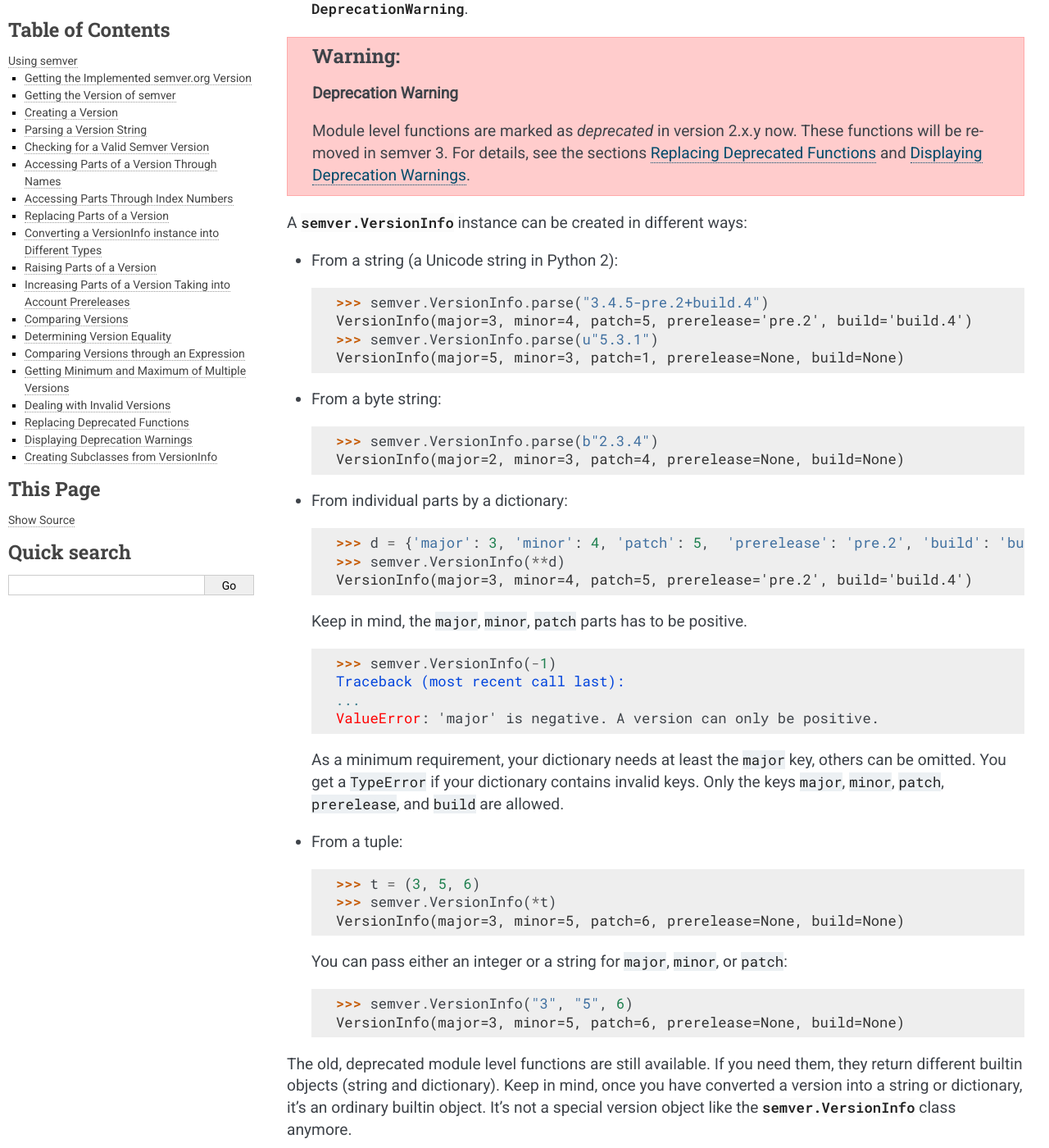
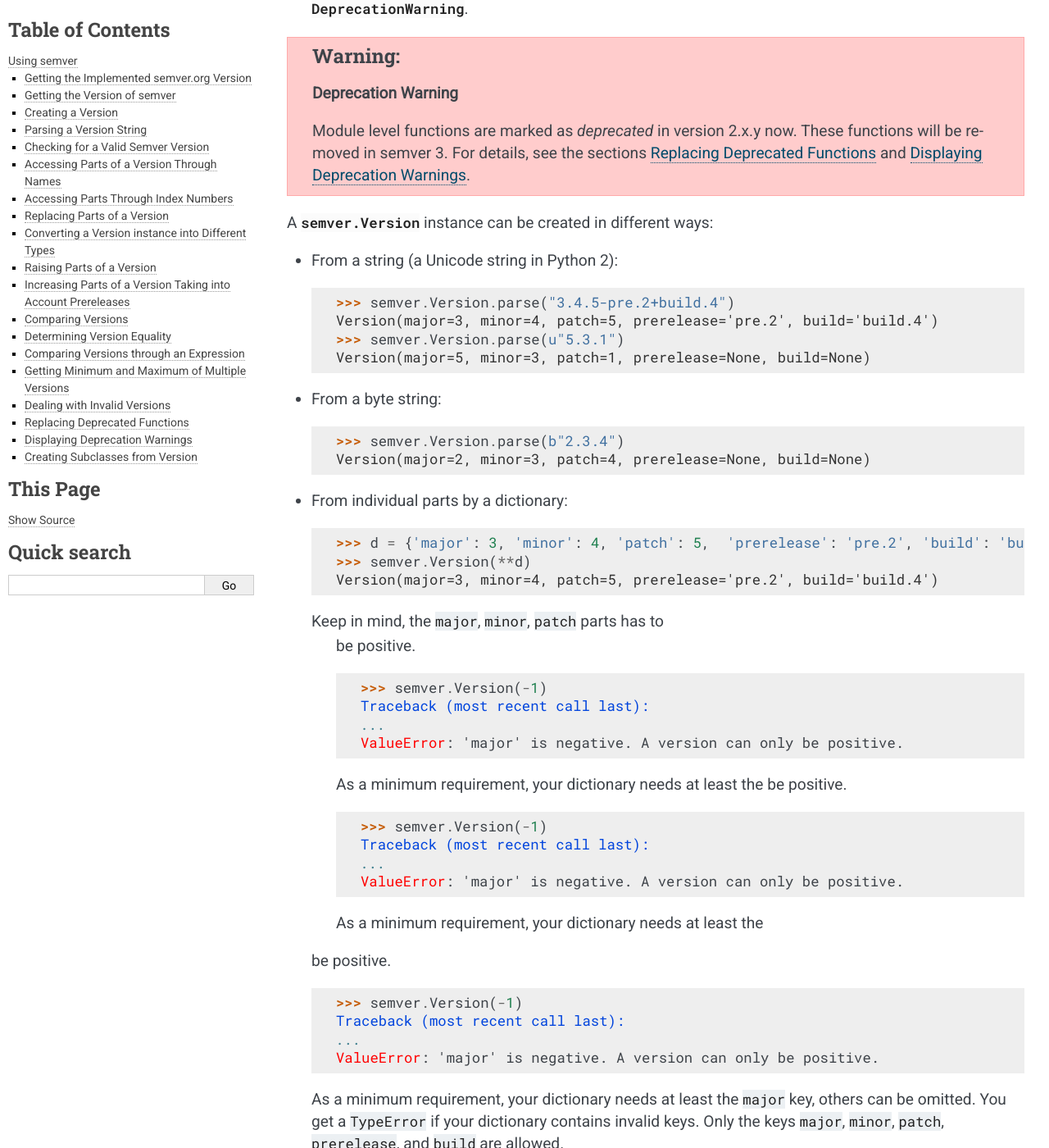
Before and after one commit to python-semver/python-semver, a Sphinx documentation site: the page built from docs/usage.rst, in a window 1280 px wide and 1400 px high, scrolled down 914 px. Shown: the whole window at 82% size. Built offline with Sphinx 7.4.7, drawn with Linux system fonts in a browser that asks for light colours; some of the changed text lies outside the part shown.

Commit message:
Rename VersionInfo to Version to close #305
Add documentation for Version rename

```diff
--- /dev/null
+++ b/changelog.d/305.doc.rst
@@ -0,0 +1 @@
+Add note about :class:`Version` rename.
--- /dev/null
+++ b/changelog.d/305.feature.rst
@@ -0,0 +1 @@
+Rename :class:`VersionInfo` to :class:`Version` but keep an alias for compatibility
--- a/docs/coerce.py
+++ b/docs/coerce.py
@@ -17,7 +17,7 @@ BASEVERSION = re.compile(
 
 def coerce(version):
     """
-    Convert an incomplete version string into a semver-compatible VersionInfo
+    Convert an incomplete version string into a semver-compatible Version
     object
 
     * Tries to detect a "basic" version string (``major.minor.patch``).
@@ -25,10 +25,10 @@ def coerce(version):
         set to zero to obtain a valid semver version.
 
     :param str version: the version string to convert
-    :return: a tuple with a :class:`VersionInfo` instance (or ``None``
+    :return: a tuple with a :class:`Version` instance (or ``None``
         if it's not a version) and the rest of the string which doesn't
         belong to a basic version.
-    :rtype: tuple(:class:`VersionInfo` | None, str)
+    :rtype: tuple(:class:`Version` | None, str)
     """
     match = BASEVERSION.search(version)
     if not match:
@@ -37,6 +37,6 @@ def coerce(version):
     ver = {
         key: 0 if value is None else value for key, value in match.groupdict().items()
     }
-    ver = semver.VersionInfo(**ver)
+    ver = semver.Version(**ver)
     rest = match.string[match.end() :]  # noqa:E203
     return ver, rest
--- a/docs/semverwithvprefix.py
+++ b/docs/semverwithvprefix.py
@@ -1,15 +1,15 @@
-from semver import VersionInfo
+from semver import Version
 
 
-class SemVerWithVPrefix(VersionInfo):
+class SemVerWithVPrefix(Version):
     """
-    A subclass of VersionInfo which allows a "v" prefix
+    A subclass of Version which allows a "v" prefix
     """
 
     @classmethod
     def parse(cls, version):
         """
-        Parse version string to a VersionInfo instance.
+        Parse version string to a Version instance.
 
         :param version: version string with "v" or "V" prefix
         :type version: str
--- a/docs/usage.rst
+++ b/docs/usage.rst
@@ -1,7 +1,7 @@
 Using semver
 ============
 
-The ``semver`` module can store a version in the :class:`semver.VersionInfo` class.
+The ``semver`` module can store a version in the :class:`semver.Version` class.
 For historical reasons, a version can be also stored as a string or dictionary.
 
 Each type can be converted into the other, if the minimum requirements
@@ -35,7 +35,7 @@ Creating a Version
 Due to historical reasons, the semver project offers two ways of
 creating a version:
 
-* through an object oriented approach with the :class:`semver.VersionInfo`
+* through an object oriented approach with the :class:`semver.Version`
   class. This is the preferred method when using semver.
 
 * through module level functions and builtin datatypes (usually string
@@ -52,30 +52,46 @@ creating a version:
     :ref:`sec_display_deprecation_warnings`.
 
 
-A :class:`semver.VersionInfo` instance can be created in different ways:
+A :class:`semver.Version` instance can be created in different ways:
 
 * From a string (a Unicode string in Python 2)::
 
-    >>> semver.VersionInfo.parse("3.4.5-pre.2+build.4")
-    VersionInfo(major=3, minor=4, patch=5, prerelease='pre.2', build='build.4')
-    >>> semver.VersionInfo.parse(u"5.3.1")
-    VersionInfo(major=5, minor=3, patch=1, prerelease=None, build=None)
+    >>> semver.Version.parse("3.4.5-pre.2+build.4")
+    Version(major=3, minor=4, patch=5, prerelease='pre.2', build='build.4')
+    >>> semver.Version.parse(u"5.3.1")
+    Version(major=5, minor=3, patch=1, prerelease=None, build=None)
 
 * From a byte string::
 
-    >>> semver.VersionInfo.parse(b"2.3.4")
-    VersionInfo(major=2, minor=3, patch=4, prerelease=None, build=None)
+    >>> semver.Version.parse(b"2.3.4")
+    Version(major=2, minor=3, patch=4, prerelease=None, build=None)
 
 * From individual parts by a dictionary::
 
     >>> d = {'major': 3, 'minor': 4, 'patch': 5,  'prerelease': 'pre.2', 'build': 'build.4'}
-    >>> semver.VersionInfo(**d)
-    VersionInfo(major=3, minor=4, patch=5, prerelease='pre.2', build='build.4')
+    >>> semver.Version(**d)
+    Version(major=3, minor=4, patch=5, prerelease='pre.2', build='build.4')
 
   Keep in mind, the ``major``, ``minor``, ``patch`` parts has to
+    be positive.
+
+      >>> semver.Version(-1)
+      Traceback (most recent call last):
+      ...
+      ValueError: 'major' is negative. A version can only be positive.
+
+    As a minimum requirement, your dictionary needs at least the
+    be positive.
+
+      >>> semver.Version(-1)
+      Traceback (most recent call last):
+      ...
+      ValueError: 'major' is negative. A version can only be positive.
+
+    As a minimum requirement, your dictionary needs at least the
   be positive.
 
-    >>> semver.VersionInfo(-1)
+    >>> semver.Version(-1)
     Traceback (most recent call last):
     ...
     ValueError: 'major' is negative. A version can only be positive.
@@ -89,20 +105,20 @@ A :class:`semver.VersionInfo` instance can be created in different ways:
 * From a tuple::
 
     >>> t = (3, 5, 6)
-    >>> semver.VersionInfo(*t)
-    VersionInfo(major=3, minor=5, patch=6, prerelease=None, build=None)
+    >>> semver.Version(*t)
+    Version(major=3, minor=5, patch=6, prerelease=None, build=None)
 
   You can pass either an integer or a string for ``major``, ``minor``, or
   ``patch``::
 
-    >>> semver.VersionInfo("3", "5", 6)
-    VersionInfo(major=3, minor=5, patch=6, prerelease=None, build=None)
+    >>> semver.Version("3", "5", 6)
+    Version(major=3, minor=5, patch=6, prerelease=None, build=None)
 
 The old, deprecated module level functions are still available. If you
 need them, they return different builtin objects (string and dictionary).
 Keep in mind, once you have converted a version into a string or dictionary,
 it's an ordinary builtin object. It's not a special version object like
-the :class:`semver.VersionInfo` class anymore.
+the :class:`semver.Version` class anymore.
 
 Depending on your use case, the following methods are available:
 
@@ -137,13 +153,13 @@ Parsing a Version String
 * With :func:`semver.parse_version_info`::
 
     >>> semver.parse_version_info("3.4.5-pre.2+build.4")
-    VersionInfo(major=3, minor=4, patch=5, prerelease='pre.2', build='build.4')
+    Version(major=3, minor=4, patch=5, prerelease='pre.2', build='build.4')
 
-* With :func:`semver.VersionInfo.parse` (basically the same as
+* With :func:`semver.Version.parse` (basically the same as
   :func:`semver.parse_version_info`)::
 
-    >>> semver.VersionInfo.parse("3.4.5-pre.2+build.4")
-    VersionInfo(major=3, minor=4, patch=5, prerelease='pre.2', build='build.4')
+    >>> semver.Version.parse("3.4.5-pre.2+build.4")
+    Version(major=3, minor=4, patch=5, prerelease='pre.2', build='build.4')
 
 * With :func:`semver.parse`::
 
@@ -155,13 +171,13 @@ Checking for a Valid Semver Version
 -----------------------------------
 
 If you need to check a string if it is a valid semver version, use the
-classmethod :func:`semver.VersionInfo.isvalid`:
+classmethod :func:`semver.Version.isvalid`:
 
 .. code-block:: python
 
-    >>> semver.VersionInfo.isvalid("1.0.0")
+    >>> semver.Version.isvalid("1.0.0")
     True
-    >>> semver.VersionInfo.isvalid("invalid")
+    >>> semver.Version.isvalid("invalid")
     False
 
 
@@ -170,12 +186,12 @@ classmethod :func:`semver.VersionInfo.isvalid`:
 Accessing Parts of a Version Through Names
 ------------------------------------------
 
-The :class:`semver.VersionInfo` contains attributes to access the different
+The :class:`semver.Version` contains attributes to access the different
 parts of a version:
 
 .. code-block:: python
 
-    >>> v = semver.VersionInfo.parse("3.4.5-pre.2+build.4")
+    >>> v = semver.Version.parse("3.4.5-pre.2+build.4")
     >>> v.major
     3
     >>> v.minor
@@ -197,16 +213,16 @@ If you do, you get an ``AttributeError``::
 
 If you need to replace different parts of a version, refer to section :ref:`sec.replace.parts`.
 
-In case you need the different parts of a version stepwise, iterate over the :class:`semver.VersionInfo` instance::
+In case you need the different parts of a version stepwise, iterate over the :class:`semver.Version` instance::
 
-    >>> for item in semver.VersionInfo.parse("3.4.5-pre.2+build.4"):
+    >>> for item in semver.Version.parse("3.4.5-pre.2+build.4"):
     ...     print(item)
     3
     4
     5
     pre.2
     build.4
-    >>> list(semver.VersionInfo.parse("3.4.5-pre.2+build.4"))
+    >>> list(semver.Version.parse("3.4.5-pre.2+build.4"))
     [3, 4, 5, 'pre.2', 'build.4']
 
 
@@ -218,15 +234,15 @@ Accessing Parts Through Index Numbers
 .. versionadded:: 2.10.0
 
 Another way to access parts of a version is to use an index notation. The underlying
-:class:`VersionInfo <semver.VersionInfo>` object allows to access its data through
-the magic method :func:`__getitem__ <semver.VersionInfo.__getitem__>`.
+:class:`Version <semver.Version>` object allows to access its data through
+the magic method :func:`__getitem__ <semver.Version.__getitem__>`.
 
 For example, the ``major`` part can be accessed by index number 0 (zero).
 Likewise the other parts:
 
 .. code-block:: python
 
-    >>> ver = semver.VersionInfo.parse("10.3.2-pre.5+build.10")
+    >>> ver = semver.Version.parse("10.3.2-pre.5+build.10")
     >>> ver[0], ver[1], ver[2], ver[3], ver[4]
     (10, 3, 2, 'pre.5', 'build.10')
 
@@ -249,7 +265,7 @@ Negative numbers or undefined parts raise an :class:`IndexError` exception:
 
 .. code-block:: python
 
-    >>> ver = semver.VersionInfo.parse("10.3.2")
+    >>> ver = semver.Version.parse("10.3.2")
     >>> ver[3]
     Traceback (most recent call last):
     ...
@@ -265,13 +281,13 @@ Replacing Parts of a Version
 ----------------------------
 
 If you want to replace different parts of a version, but leave other parts
-unmodified, use the function :func:`semver.VersionInfo.replace` or :func:`semver.replace`:
+unmodified, use the function :func:`semver.Version.replace` or :func:`semver.replace`:
 
-* From a :class:`semver.VersionInfo` instance::
+* From a :class:`semver.Version` instance::
 
-   >>> version = semver.VersionInfo.parse("1.4.5-pre.1+build.6")
+   >>> version = semver.Version.parse("1.4.5-pre.1+build.6")
    >>> version.replace(major=2, minor=2)
-   VersionInfo(major=2, minor=2, patch=5, prerelease='pre.1', build='build.6')
+   Version(major=2, minor=2, patch=5, prerelease='pre.1', build='build.6')
 
 * From a version string::
 
@@ -284,7 +300,7 @@ If you pass invalid keys you get an exception::
    Traceback (most recent call last):
    ...
    TypeError: replace() got 1 unexpected keyword argument(s): invalidkey
-   >>> version = semver.VersionInfo.parse("1.4.5-pre.1+build.6")
+   >>> version = semver.Version.parse("1.4.5-pre.1+build.6")
    >>> version.replace(invalidkey=2)
    Traceback (most recent call last):
    ...
@@ -293,28 +309,28 @@ If you pass invalid keys you get an exception::
 
 .. _sec.convert.versions:
 
-Converting a VersionInfo instance into Different Types
+Converting a Version instance into Different Types
 ------------------------------------------------------
 
-Sometimes it is needed to convert a :class:`semver.VersionInfo` instance into
+Sometimes it is needed to convert a :class:`semver.Version` instance into
 a different type. For example, for displaying or to access all parts.
 
-It is possible to convert a :class:`semver.VersionInfo` instance:
+It is possible to convert a :class:`semver.Version` instance:
 
 * Into a string with the builtin function :func:`str`::
 
-    >>> str(semver.VersionInfo.parse("3.4.5-pre.2+build.4"))
+    >>> str(semver.Version.parse("3.4.5-pre.2+build.4"))
     '3.4.5-pre.2+build.4'
 
-* Into a dictionary with :func:`semver.VersionInfo.to_dict`::
+* Into a dictionary with :func:`semver.Version.to_dict`::
 
-    >>> v = semver.VersionInfo(major=3, minor=4, patch=5)
+    >>> v = semver.Version(major=3, minor=4, patch=5)
     >>> v.to_dict()
     OrderedDict([('major', 3), ('minor', 4), ('patch', 5), ('prerelease', None), ('build', None)])
 
-* Into a tuple with :func:`semver.VersionInfo.to_tuple`::
+* Into a tuple with :func:`semver.Version.to_tuple`::
 
-    >>> v = semver.VersionInfo(major=5, minor=4, patch=2)
+    >>> v = semver.Version(major=5, minor=4, patch=2)
     >>> v.to_tuple()
     (5, 4, 2, None, None)
 
@@ -325,27 +341,27 @@ Raising Parts of a Version
 The ``semver`` module contains the following functions to raise parts of
 a version:
 
-* :func:`semver.VersionInfo.bump_major`: raises the major part and set all other parts to
+* :func:`semver.Version.bump_major`: raises the major part and set all other parts to
   zero. Set ``prerelease`` and ``build`` to ``None``.
-* :func:`semver.VersionInfo.bump_minor`: raises the minor part and sets ``patch`` to zero.
+* :func:`semver.Version.bump_minor`: raises the minor part and sets ``patch`` to zero.
   Set ``prerelease`` and ``build`` to ``None``.
-* :func:`semver.VersionInfo.bump_patch`: raises the patch part. Set ``prerelease`` and
+* :func:`semver.Version.bump_patch`: raises the patch part. Set ``prerelease`` and
   ``build`` to ``None``.
-* :func:`semver.VersionInfo.bump_prerelease`: raises the prerelease part and set
+* :func:`semver.Version.bump_prerelease`: raises the prerelease part and set
   ``build`` to ``None``.
-* :func:`semver.VersionInfo.bump_build`: raises the build part.
+* :func:`semver.Version.bump_build`: raises the build part.
 
 .. code-block:: python
 
-    >>> str(semver.VersionInfo.parse("3.4.5-pre.2+build.4").bump_major())
+    >>> str(semver.Version.parse("3.4.5-pre.2+build.4").bump_major())
     '4.0.0'
-    >>> str(semver.VersionInfo.parse("3.4.5-pre.2+build.4").bump_minor())
+    >>> str(semver.Version.parse("3.4.5-pre.2+build.4").bump_minor())
     '3.5.0'
-    >>> str(semver.VersionInfo.parse("3.4.5-pre.2+build.4").bump_patch())
+    >>> str(semver.Version.parse("3.4.5-pre.2+build.4").bump_patch())
     '3.4.6'
-    >>> str(semver.VersionInfo.parse("3.4.5-pre.2+build.4").bump_prerelease())
+    >>> str(semver.Version.parse("3.4.5-pre.2+build.4").bump_prerelease())
     '3.4.5-pre.3'
-    >>> str(semver.VersionInfo.parse("3.4.5-pre.2+build.4").bump_build())
+    >>> str(semver.Version.parse("3.4.5-pre.2+build.4").bump_build())
     '3.4.5-pre.2+build.5'
 
 Likewise the module level functions :func:`semver.bump_major`.
@@ -355,23 +371,23 @@ Increasing Parts of a Version Taking into Account Prereleases
 -------------------------------------------------------------
 
 .. versionadded:: 2.10.0
-   Added :func:`semver.VersionInfo.next_version`.
+   Added :func:`semver.Version.next_version`.
 
 If you want to raise your version and take prereleases into account,
-the function :func:`semver.VersionInfo.next_version` would perhaps a
+the function :func:`semver.Version.next_version` would perhaps a
 better fit.
 
 
 .. code-block:: python
 
-    >>> v = semver.VersionInfo.parse("3.4.5-pre.2+build.4")
+    >>> v = semver.Version.parse("3.4.5-pre.2+build.4")
     >>> str(v.next_version(part="prerelease"))
     '3.4.5-pre.3'
-    >>> str(semver.VersionInfo.parse("3.4.5-pre.2+build.4").next_version(part="patch"))
+    >>> str(semver.Version.parse("3.4.5-pre.2+build.4").next_version(part="patch"))
     '3.4.5'
-    >>> str(semver.VersionInfo.parse("3.4.5+build.4").next_version(part="patch"))
+    >>> str(semver.Version.parse("3.4.5+build.4").next_version(part="patch"))
     '3.4.5'
-    >>> str(semver.VersionInfo.parse("0.1.4").next_version("prerelease"))
+    >>> str(semver.Version.parse("0.1.4").next_version("prerelease"))
     '0.1.5-rc.1'
 
 
@@ -394,23 +410,23 @@ To compare two versions depends on your type:
   The return value is negative if ``version1 < version2``, zero if
   ``version1 == version2`` and strictly positive if ``version1 > version2``.
 
-* **Two** :class:`semver.VersionInfo` **instances**
+* **Two** :class:`semver.Version` **instances**
 
   Use the specific operator. Currently, the operators ``<``,
   ``<=``, ``>``, ``>=``, ``==``, and ``!=`` are supported::
 
-    >>> v1 = semver.VersionInfo.parse("3.4.5")
-    >>> v2 = semver.VersionInfo.parse("3.5.1")
+    >>> v1 = semver.Version.parse("3.4.5")
+    >>> v2 = semver.Version.parse("3.5.1")
     >>> v1 < v2
     True
     >>> v1 > v2
     False
 
-* **A** :class:`semver.VersionInfo` **type and a** :func:`tuple` **or** :func:`list`
+* **A** :class:`semver.Version` **type and a** :func:`tuple` **or** :func:`list`
 
-  Use the operator as with two :class:`semver.VersionInfo` types::
+  Use the operator as with two :class:`semver.Version` types::
 
-    >>> v = semver.VersionInfo.parse("3.4.5")
+    >>> v = semver.Version.parse("3.4.5")
     >>> v > (1, 0)
     True
     >>> v < [3, 5]
@@ -423,7 +439,7 @@ To compare two versions depends on your type:
     >>> [3, 5] > v
     True
 
-* **A** :class:`semver.VersionInfo` **type and a** :func:`str`
+* **A** :class:`semver.Version` **type and a** :func:`str`
 
   You can use also raw strings to compare::
 
@@ -446,7 +462,7 @@ To compare two versions depends on your type:
     ...
     ValueError: 1.0 is not valid SemVer string
 
-* **A** :class:`semver.VersionInfo` **type and a** :func:`dict`
+* **A** :class:`semver.Version` **type and a** :func:`dict`
 
   You can also use a dictionary. In contrast to strings, you can have an "incomplete"
   version (as the other parts are set to zero)::
@@ -483,16 +499,16 @@ Version equality means for semver, that major, minor, patch, and prerelease
 parts are equal in both versions you compare. The build part is ignored.
 For example::
 
-    >>> v = semver.VersionInfo.parse("1.2.3-rc4+1e4664d")
+    >>> v = semver.Version.parse("1.2.3-rc4+1e4664d")
     >>> v == "1.2.3-rc4+dedbeef"
     True
 
-This also applies when a :class:`semver.VersionInfo` is a member of a set, or a
+This also applies when a :class:`semver.Version` is a member of a set, or a
 dictionary key::
 
     >>> d = {}
-    >>> v1 = semver.VersionInfo.parse("1.2.3-rc4+1e4664d")
-    >>> v2 = semver.VersionInfo.parse("1.2.3-rc4+dedbeef")
+    >>> v1 = semver.Version.parse("1.2.3-rc4+1e4664d")
+    >>> v2 = semver.Version.parse("1.2.3-rc4+dedbeef")
     >>> d[v1] = 1
     >>> d[v2]
     1
@@ -538,34 +554,34 @@ Getting Minimum and Maximum of Multiple Versions
    The functions :func:`semver.max_ver` and :func:`semver.min_ver` are deprecated in
    favor of their builtin counterparts :func:`max` and :func:`min`.
 
-Since :class:`semver.VersionInfo` implements :func:`__gt__()` and :func:`__lt__()`, it can be used with builtins requiring
+Since :class:`semver.Version` implements :func:`__gt__()` and :func:`__lt__()`, it can be used with builtins requiring
 
 .. code-block:: python
 
-    >>> max([semver.VersionInfo(0, 1, 0), semver.VersionInfo(0, 2, 0), semver.VersionInfo(0, 1, 3)])
-    VersionInfo(major=0, minor=2, patch=0, prerelease=None, build=None)
-    >>> min([semver.VersionInfo(0, 1, 0), semver.VersionInfo(0, 2, 0), semver.VersionInfo(0, 1, 3)])
-    VersionInfo(major=0, minor=1, patch=0, prerelease=None, build=None)
+    >>> max([semver.Version(0, 1, 0), semver.Version(0, 2, 0), semver.Version(0, 1, 3)])
+    Version(major=0, minor=2, patch=0, prerelease=None, build=None)
+    >>> min([semver.Version(0, 1, 0), semver.Version(0, 2, 0), semver.Version(0, 1, 3)])
+    Version(major=0, minor=1, patch=0, prerelease=None, build=None)
 
 Incidentally, using :func:`map`, you can get the min or max version of any number of versions of the same type
-(convertible to :class:`semver.VersionInfo`).
+(convertible to :class:`semver.Version`).
 
 For example, here are the maximum and minimum versions of a list of version strings:
 
 .. code-block:: python
 
-    >>> str(max(map(semver.VersionInfo.parse, ['1.1.0', '1.2.0', '2.1.0', '0.5.10', '0.4.99'])))
+    >>> str(max(map(semver.Version.parse, ['1.1.0', '1.2.0', '2.1.0', '0.5.10', '0.4.99'])))
     '2.1.0'
-    >>> str(min(map(semver.VersionInfo.parse, ['1.1.0', '1.2.0', '2.1.0', '0.5.10', '0.4.99'])))
+    >>> str(min(map(semver.Version.parse, ['1.1.0', '1.2.0', '2.1.0', '0.5.10', '0.4.99'])))
     '0.4.99'
 
 And the same can be done with tuples:
 
 .. code-block:: python
 
-    >>> max(map(lambda v: semver.VersionInfo(*v), [(1, 1, 0), (1, 2, 0), (2, 1, 0), (0, 5, 10), (0, 4, 99)])).to_tuple()
+    >>> max(map(lambda v: semver.Version(*v), [(1, 1, 0), (1, 2, 0), (2, 1, 0), (0, 5, 10), (0, 4, 99)])).to_tuple()
     (2, 1, 0, None, None)
-    >>> min(map(lambda v: semver.VersionInfo(*v), [(1, 1, 0), (1, 2, 0), (2, 1, 0), (0, 5, 10), (0, 4, 99)])).to_tuple()
+    >>> min(map(lambda v: semver.Version(*v), [(1, 1, 0), (1, 2, 0), (2, 1, 0), (0, 5, 10), (0, 4, 99)])).to_tuple()
     (0, 4, 99, None, None)
 
 For dictionaries, it is very similar to finding the max version tuple: see :ref:`sec.convert.versions`.
@@ -600,7 +616,7 @@ information and returns a tuple with two items:
    :language: python
 
 
-The function returns a *tuple*, containing a :class:`VersionInfo`
+The function returns a *tuple*, containing a :class:`Version`
 instance or None as the first element and the rest as the second element.
 The second element (the rest) can be used to make further adjustments.
 
@@ -609,9 +625,9 @@ For example:
 .. code-block:: python
 
     >>> coerce("v1.2")
-    (VersionInfo(major=1, minor=2, patch=0, prerelease=None, build=None), '')
+    (Version(major=1, minor=2, patch=0, prerelease=None, build=None), '')
     >>> coerce("v2.5.2-bla")
-    (VersionInfo(major=2, minor=5, patch=2, prerelease=None, build=None), '-bla')
+    (Version(major=2, minor=5, patch=2, prerelease=None, build=None), '-bla')
 
 
 .. _sec_replace_deprecated_functions:
@@ -622,7 +638,7 @@ Replacing Deprecated Functions
 .. versionchanged:: 2.10.0
    The development team of semver has decided to deprecate certain functions on
    the module level. The preferred way of using semver is through the
-   :class:`semver.VersionInfo` class.
+   :class:`semver.Version` class.
 
 The deprecated functions can still be used in version 2.10.0 and above. In version 3 of
 semver, the deprecated functions will be removed.
@@ -633,15 +649,15 @@ them with code which is compatible for future versions:
 
 * :func:`semver.bump_major`, :func:`semver.bump_minor`, :func:`semver.bump_patch`, :func:`semver.bump_prerelease`, :func:`semver.bump_build`
 
-  Replace them with the respective methods of the :class:`semver.VersionInfo`
+  Replace them with the respective methods of the :class:`semver.Version`
   class.
   For example, the function :func:`semver.bump_major` is replaced by
-  :func:`semver.VersionInfo.bump_major` and calling the ``str(versionobject)``:
+  :func:`semver.Version.bump_major` and calling the ``str(versionobject)``:
 
   .. code-block:: python
 
      >>> s1 = semver.bump_major("3.4.5")
-     >>> s2 = str(semver.VersionInfo.parse("3.4.5").bump_major())
+     >>> s2 = str(semver.Version.parse("3.4.5").bump_major())
      >>> s1 == s2
      True
 
@@ -649,12 +665,12 @@ them with code which is compatible for future versions:
 
 * :func:`semver.finalize_version`
 
-  Replace it with :func:`semver.VersionInfo.finalize_version`:
+  Replace it with :func:`semver.Version.finalize_version`:
 
   .. code-block:: python
 
      >>> s1 = semver.finalize_version('1.2.3-rc.5')
-     >>> s2 = str(semver.VersionInfo.parse('1.2.3-rc.5').finalize_version())
+     >>> s2 = str(semver.Version.parse('1.2.3-rc.5').finalize_version())
      >>> s1 == s2
      True
 
@@ -665,7 +681,7 @@ them with code which is compatible for future versions:
   .. code-block:: python
 
      >>> s1 = semver.format_version(5, 4, 3, 'pre.2', 'build.1')
-     >>> s2 = str(semver.VersionInfo(5, 4, 3, 'pre.2', 'build.1'))
+     >>> s2 = str(semver.Version(5, 4, 3, 'pre.2', 'build.1'))
      >>> s1 == s2
      True
 
@@ -676,7 +692,7 @@ them with code which is compatible for future versions:
   .. code-block:: python
 
      >>> s1 = semver.max_ver("1.2.3", "1.2.4")
-     >>> s2 = str(max(map(semver.VersionInfo.parse, ("1.2.3", "1.2.4"))))
+     >>> s2 = str(max(map(semver.Version.parse, ("1.2.3", "1.2.4"))))
      >>> s1 == s2
      True
 
@@ -687,41 +703,41 @@ them with code which is compatible for future versions:
   .. code-block:: python
 
      >>> s1 = semver.min_ver("1.2.3", "1.2.4")
-     >>> s2 = str(min(map(semver.VersionInfo.parse, ("1.2.3", "1.2.4"))))
+     >>> s2 = str(min(map(semver.Version.parse, ("1.2.3", "1.2.4"))))
      >>> s1 == s2
      True
 
 * :func:`semver.parse`
 
-  Replace it with :func:`semver.VersionInfo.parse` and
-  :func:`semver.VersionInfo.to_dict`:
+  Replace it with :func:`semver.Version.parse` and
+  :func:`semver.Version.to_dict`:
 
   .. code-block:: python
 
      >>> v1 = semver.parse("1.2.3")
-     >>> v2 = semver.VersionInfo.parse("1.2.3").to_dict()
+     >>> v2 = semver.Version.parse("1.2.3").to_dict()
      >>> v1 == v2
      True
 
 * :func:`semver.parse_version_info`
 
-  Replace it with :func:`semver.VersionInfo.parse`:
+  Replace it with :func:`semver.Version.parse`:
 
   .. code-block:: python
 
      >>> v1 = semver.parse_version_info("3.4.5")
-     >>> v2 = semver.VersionInfo.parse("3.4.5")
+     >>> v2 = semver.Version.parse("3.4.5")
      >>> v1 == v2
      True
 
 * :func:`semver.replace`
 
-  Replace it with :func:`semver.VersionInfo.replace`:
+  Replace it with :func:`semver.Version.replace`:
 
   .. code-block:: python
 
      >>> s1 = semver.replace("1.2.3", major=2, patch=10)
-     >>> s2 = str(semver.VersionInfo.parse('1.2.3').replace(major=2, patch=10))
+     >>> s2 = str(semver.Version.parse('1.2.3').replace(major=2, patch=10))
      >>> s1 == s2
      True
 
@@ -764,12 +780,12 @@ the following methods:
 
 .. _sec_creating_subclasses_from_versioninfo:
 
-Creating Subclasses from VersionInfo
+Creating Subclasses from Version
 ------------------------------------
 
 If you do not like creating functions to modify the behavior of semver
 (as shown in section :ref:`sec_dealing_with_invalid_versions`), you can
-also create a subclass of the :class:`VersionInfo` class.
+also create a subclass of the :class:`Version` class.
 
 For example, if you want to output a "v" prefix before a version,
 but the other behavior is the same, use the following code:
--- a/src/semver/__init__.py
+++ b/src/semver/__init__.py
@@ -21,7 +21,7 @@ from ._deprecated import (
     process,
     main,
 )
-from .version import VersionInfo
+from .version import Version, VersionInfo
 from .__about__ import (
     __version__,
     __author__,
```
Also changed, not shown: README.rst (+13 -7 lines), src/semver/version.py (+36 -32 lines), 10 other files.
